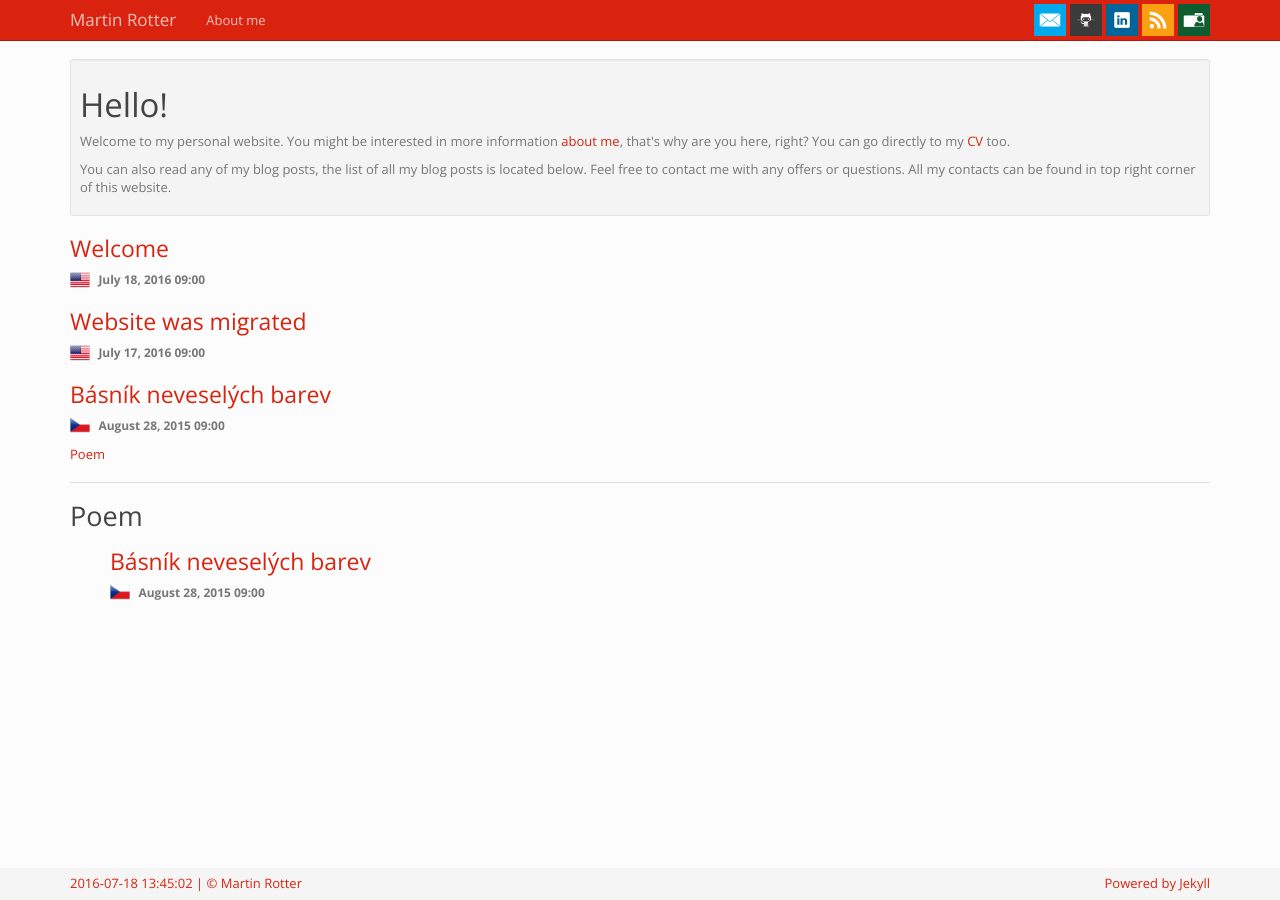
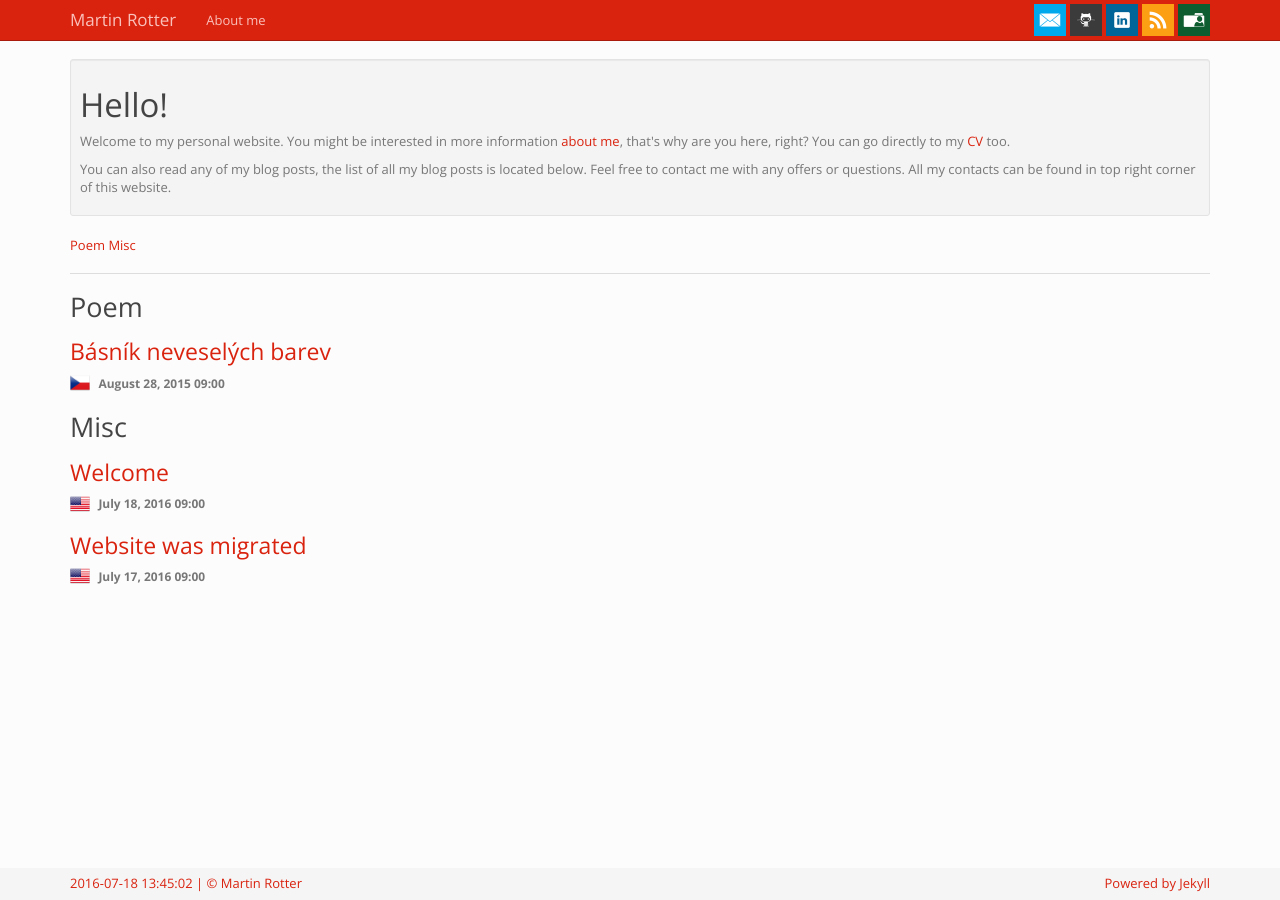
Before and after one commit to martinrotter/martinrotter.github.io, a Jekyll site: the page built from index.html, in a window 1280 px wide. Built offline with Jekyll 4.4.1, drawn with Linux system fonts in a browser that asks for light colours.

Commit message:
Try categories.

```diff
--- a/_layouts/home.html
+++ b/_layouts/home.html
@@ -6,13 +6,6 @@ layout: default
   {{ content }}
 </div>
 
-{% for post in site.posts %}
-  <h3><a href="{{ post.url }}" data-toggle="tooltip" data-placement="bottom" title="{{ post.excerpt | strip_html | strip }}">{{ post.title }}</a></h3>
-  <p><img class="post-language" width="20" height="20" alt="{{ post.language }}" src="/images/flags/{{ post.language }}.png"> <span class="post-date"><small><strong>{{ post.date | date: site.datetime_format }}</strong></small></span></p>
-{% endfor %}
-
-
-<div class="tags-expo">
 <div class="tags-expo-list">
   {% for tag in site.categories %}
   <a href="#{{ tag[0] | slugify }}" class="post-tag">{{ tag[0] }}</a>
@@ -21,15 +14,12 @@ layout: default
 
 <hr/>
 
-  <div class="tags-expo-section">
+<div>
   {% for tag in site.categories %}
   <h2 id="{{ tag[0] | slugify }}">{{ tag[0] }}</h2>
-    <ul class="tags-expo-posts">
     {% for post in tag[1] %}
       <h3><a href="{{ post.url }}" data-toggle="tooltip" data-placement="bottom" title="{{ post.excerpt | strip_html | strip }}">{{ post.title }}</a></h3>
       <p><img class="post-language" width="20" height="20" alt="{{ post.language }}" src="/images/flags/{{ post.language }}.png"> <span class="post-date"><small><strong>{{ post.date | date: site.datetime_format }}</strong></small></span></p>
     {% endfor %}
-    </ul>
   {% endfor %}
 </div>
-</div>
--- a/_posts/2016-07-17-migration.md
+++ b/_posts/2016-07-17-migration.md
@@ -3,6 +3,7 @@ layout: post
 title: Website was migrated
 author: Martin Rotter
 date: 2016-07-17 09:00:00 +0200
+category: Misc
 language: en
 ---
 
--- a/_posts/2016-07-18-welcome.md
+++ b/_posts/2016-07-18-welcome.md
@@ -3,6 +3,7 @@ layout: post
 title: Welcome
 author: Martin Rotter
 date: 2016-07-18 09:00:00 +0200
+category: Misc
 language: en
 ---
 
```
Lines whose indentation alone changed are shown as unchanged.
